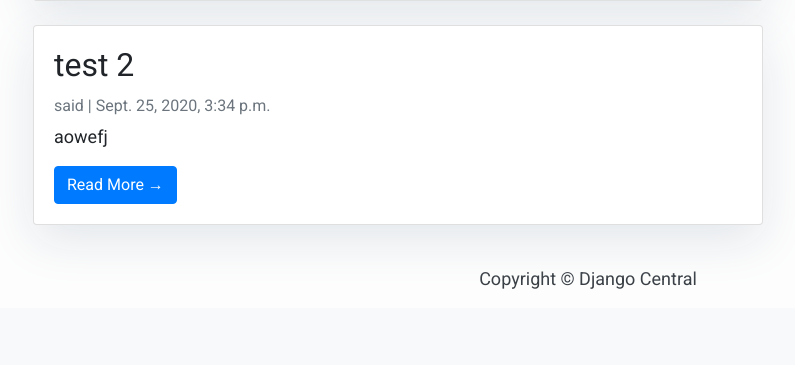
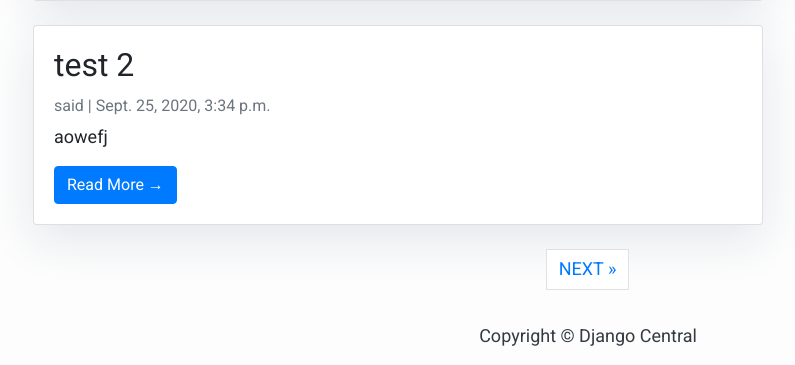
Before and after one commit to cherrygang/ddblog, a Django app: page / in a window 1280 px wide. Shown: the part 649-1014 px from the top of the page, without its empty margins (52-847 px from the left). Before the commit the page ends 938 px from the top, so only its background shows below. Run offline with Django 3.2, Linux system fonts and the light colour scheme; data comes from the database, SQL or seed files in the repository; both versions use the stored data as it was after the commit; some libraries are stand-ins or nearby versions.

Commit message:
add pagination

```diff
--- a/blog/templates/blog/index.html
+++ b/blog/templates/blog/index.html
@@ -49,4 +49,16 @@
         {% block sidebar %} {% include 'blog/sidebar.html' %} {% endblock sidebar %}
     </div>
 </div>
+{% if is_paginated %}
+<nav aria-label="Page navigation conatiner"></nav>
+<ul class="pagination justify-content-center">
+    {% if page_obj.has_previous %}
+    <li><a href="?page={{ page_obj.previous_page_number }}" class="page-link">&laquo; PREV </a></li>
+    {% endif %}
+    {% if page_obj.has_next %}
+    <li><a href="?page={{ page_obj.next_page_number }}" class="page-link"> NEXT &raquo;</a></li>
+
+    {% endif %}
+</ul>
+{% endif %}
 {%endblock%}
```
Also changed, not shown: db.sqlite3.
